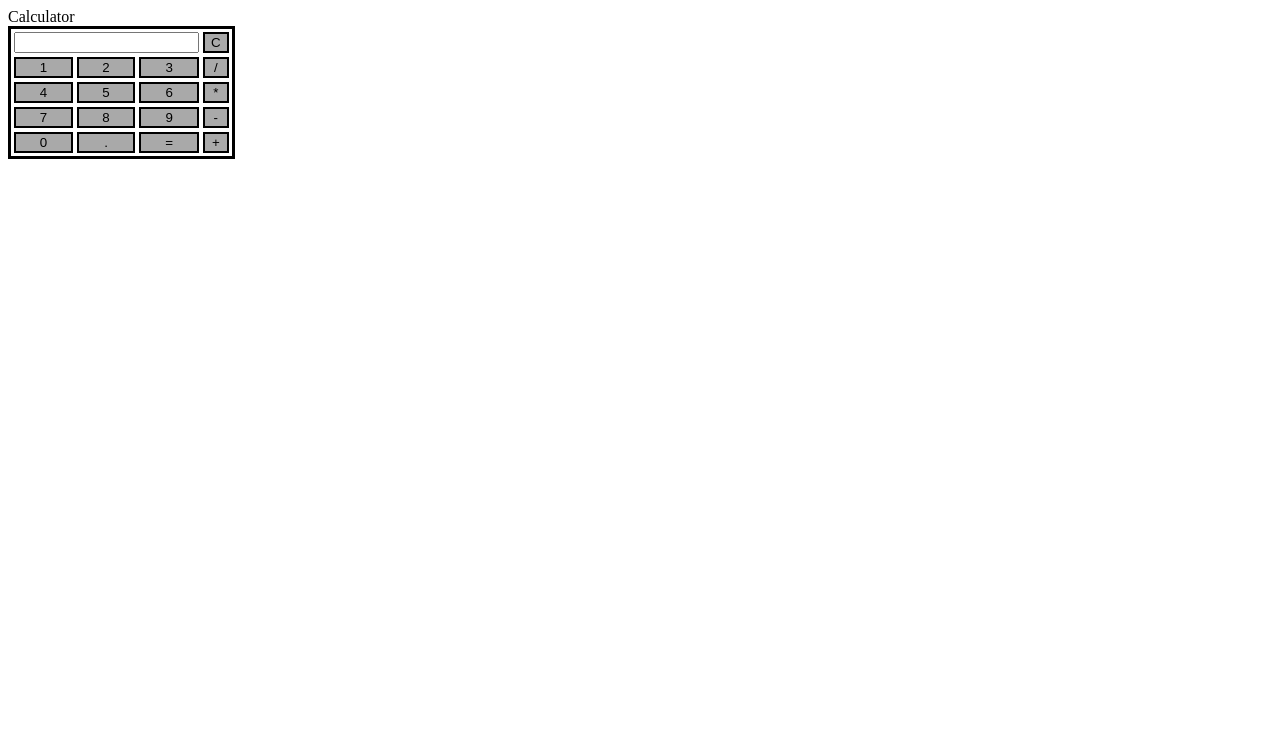
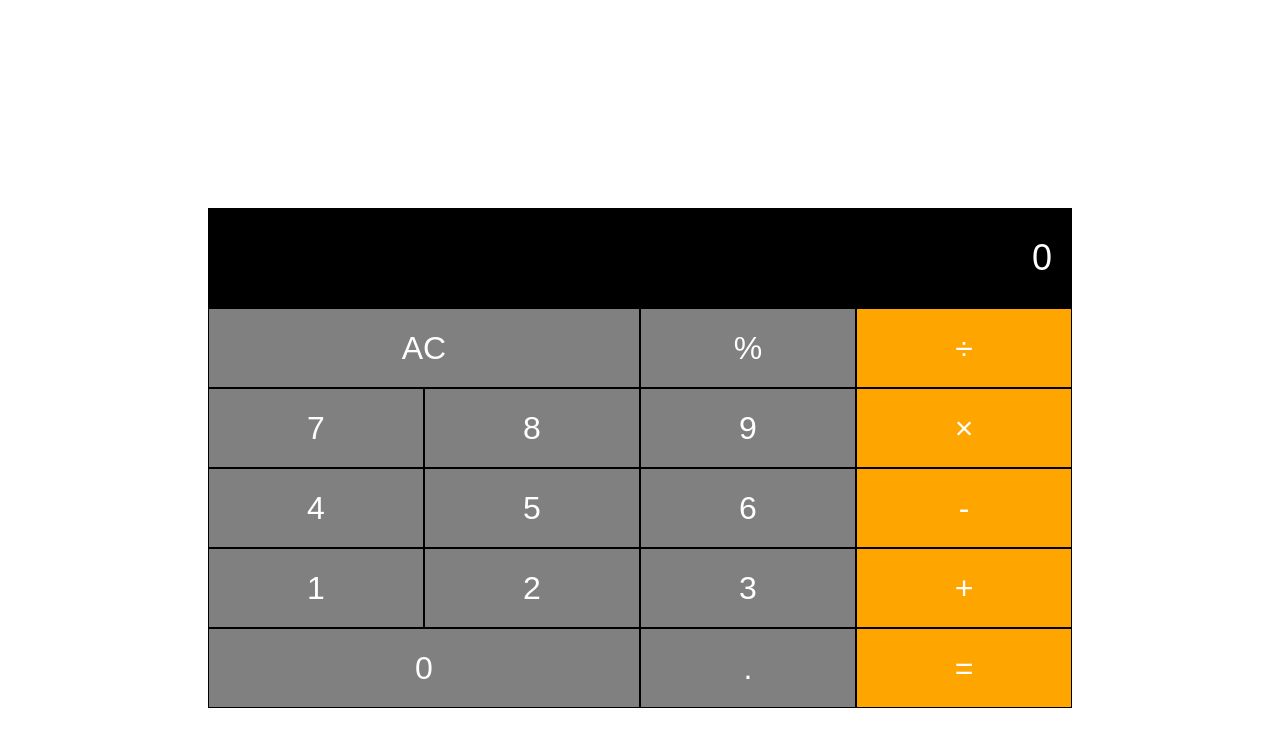
Before and after one commit to preetinder-01/calculator-project, a plain HTML site: page index.html in a window 1280 px wide. Drawn offline with Linux system fonts and the light colour scheme.

Commit message:
just updated the version

```diff
--- a/calculator.css
+++ b/calculator.css
@@ -1,20 +1,43 @@
-/* calculator.css */
-#table{
-    border: black 3px solid;
+.calculator{
+    text-align: center;
+    margin: 0 auto;
+    padding: 200px;
 }
-
-input[type=button]{
-    background-color: darkgrey;
-    color:black;
-    border: 2px solid black;
+.calculator_screen{
+    width: 100%;
+    height: 100px;
+    background-color: black;
+    color: #ffffff;
+    text-align: right;
+    font-size: 36px;
+    border: none;
+    padding: 0 20px;
+    box-sizing: border-box;
+}
+.calculator_keys{
     width: 100%;
 }
-
-
-.title{
-    margin-bottom: 10px;
-    text-align:center;
-    width: 210px;
-    color:green;
-    border: solid black 2px;
-    }
+.row{
+    display: flex;
+}
+button{
+    height: 80px;
+    background-color: grey;
+    border: 1px solid black;
+    font-size: 32px;
+    color: #ffffff;
+    width: 25%;
+    outline: none;
+}
+.clear, .zero-btn{
+    width: 50%;
+}
+.optr, .equal{
+    background-color: orange;
+}
+button:hover{
+    background-color: darkgrey;
+}
+.operator:hover{
+    background-color: darkorange;
+}
--- a/calculator.js
+++ b/calculator.js
@@ -1,16 +1,77 @@
-// function for display
-function dis(val){
-document.getElementById("input").value+=val;
+const numbers = document.querySelectorAll(".nmb")
+const operators = document.querySelectorAll(".optr")
+const equalSign = document.querySelector(".equal")
+const clearBtn = document.querySelector(".clear")
+const calculatorScreen = document.querySelector(".calculator_screen")
+let currentInput = '0'
+let calculationOperator = ' '
+let prevInput = '0'
+const updateScreen = (number) =>{
+      calculatorScreen.value = number
 }
-// function that clears the display
-function clr(){
-document.getElementById("input").value="";
+const inputOperator = (operator) =>{
+    prevInput = currentInput
+    calculationOperator = operator
+    currentInput = '0'
+}
+
+const clearAll = () =>{
+    prevInput = '0'
+    calculationOperator = ''
+    currentInput = '0'
+}
+operators.forEach((operator) =>{
+    operator.addEventListener("click", (event) =>{
+        //console.log(event.target.value)
+        inputOperator(event.target.value)
+    })
+})
+numbers.forEach((number) =>{
+    number.addEventListener("click", (event) =>{
+          inputNumber(event.target.value)
+          updateScreen(currentInput)
+    })
+})
+equalSign.addEventListener("click", () =>{
+    calculate()
+    updateScreen(currentInput)
+    //console.log("equal button is pressed")
+})
+clearBtn.addEventListener("click", () =>{
+    clearAll()
+    updateScreen(currentInput)
+})
+const inputNumber = (number) =>{
+    if (currentInput === '0') {
+        currentInput = number
+    }
+    else{
+      currentInput += number
+    }
 }
 
 
-//  function of evlauation
-function evalu(){
-    let a = document.getElementById("input").value;
-    let b = eval(a);
-    document.getElementById("input").value = b;
+
+const calculate = () =>{
+    let result = 0
+    prevInput = parseInt(prevInput)
+    currentInput = parseInt(currentInput)
+    switch(calculationOperator) {
+        case '+':
+            result = prevInput + currentInput
+            break;
+        case '*':
+            result = prevInput * currentInput
+            break;
+        case '-':
+            result = prevInput - currentInput
+            break;
+        case '/':
+            result = prevInput / currentInput
+            break;
+        default:
+            return
+    }
+    currentInput = result.toString()
+    calculationOperator = ''
 }
--- a/index.html
+++ b/index.html
@@ -1,51 +1,44 @@
 <!DOCTYPE html>
-<html lang="en">
+<html lang="en" dir="ltr">
     <head>
-    <meta charset="UTF-8">
-    <meta name="viewport" content="width=device-width, initial-scale=1.0">
+        <meta charset="utf-8">
         <title>Calculator</title>
-    <script src="calculator.js"></script>
         <link rel="stylesheet" href="calculator.css">
     </head>
     <body>
-    <div id="title"> Calculator</div>
-
-        <table id="table">
-            <tr>
-                <!-- input box along with clear button -->
-                <td colspan="3"  ><input type="text" id="input"></td>
-                <td><input type="button" id="clear" value="C" onclick="clr()"></td>
-            </tr>
-            <tr>
-                <!-- buttons for digit 1,2,3 and plus sign -->
-                <td><input type="button" value="1" onclick="dis('1')"></td>
-                <td><input type="button" value="2" onclick="dis('2')"></td>
-                <td><input type="button" value="3" onclick="dis('3')"></td>
-                <td><input type="button" value="/" onclick="dis('/')"></td>
-            </tr>
-            <tr>
-                <!-- buttons for digit 4,5,6  adn subtract sign-->
-                <td><input type="button" value="4" onclick="dis('4')"></td>
-                <td><input type="button" value="5" onclick="dis('5')"></td>
-                <td><input type="button" value="6" onclick="dis('6')"></td>
-                <td><input type="button" value="*" onclick="dis('*')"></td>
-            </tr>
-            <tr>
-                <!-- buttons for digits7,8,9 and  -->
-                <td><input type="button" value="7" onclick="dis('7')"></td>
-                <td><input type="button" value="8" onclick="dis('8')"></td>
-                <td><input type="button" value="9" onclick="dis('9')"></td>
-                <td><input type="button" value="-" onclick="dis('-')"></td>
-
-            </tr>
-            <tr>
-                <td><input type="button" value="0" onclick="dis('0')"></td>
-                <td><input type="button" value="." onclick="dis('.')"></td>
-                <td><input type="button" value="=" onclick="evalu()"></td>
-                <td><input type="button" value="+" onclick="dis('+')"></td>
-
-            </tr>
-        </table>
-
+        <div class="calculator">
+            <input type="text" class="calculator_screen" value="0">
+            <div class="calculator_keys">
+                <div class="row">
+                    <button class="clear">AC</button>
+                    <button class="percentage">%</button>
+                    <button class="optr" value="/">&divide;</button>
+                </div>
+                <div class="row">
+                    <button class="nmb" value="7">7</button>
+                    <button class="nmb" value="8">8</button>
+                    <button class="nmb" value="9">9</button>
+                    <button class="optr" value="*">&times;</button>
+                </div>
+                <div class="row">
+                    <button class="nmb" value="4">4</button>
+                    <button class="nmb" value="5">5</button>
+                    <button class="nmb" value="6">6</button>
+                    <button class="optr" value="-">-</button>
+                </div>
+                <div class="row">
+                    <button class="nmb" value="1">1</button>
+                    <button class="nmb" value="2">2</button>
+                    <button class="nmb" value="3">3</button>
+                    <button class="optr" value="+">+</button>
+                </div>
+                <div class="row">
+                    <button class="nmb zero-btn" value="0">0</button>
+                    <button class="decimal" value=".">.</button>
+                    <button class="equal">=</button>
+                </div>
+            </div>
+        </div>
+        <script type="text/javascript" src="calculator.js"></script>
     </body>
 </html>
```
Lines whose indentation alone changed are shown as unchanged.
